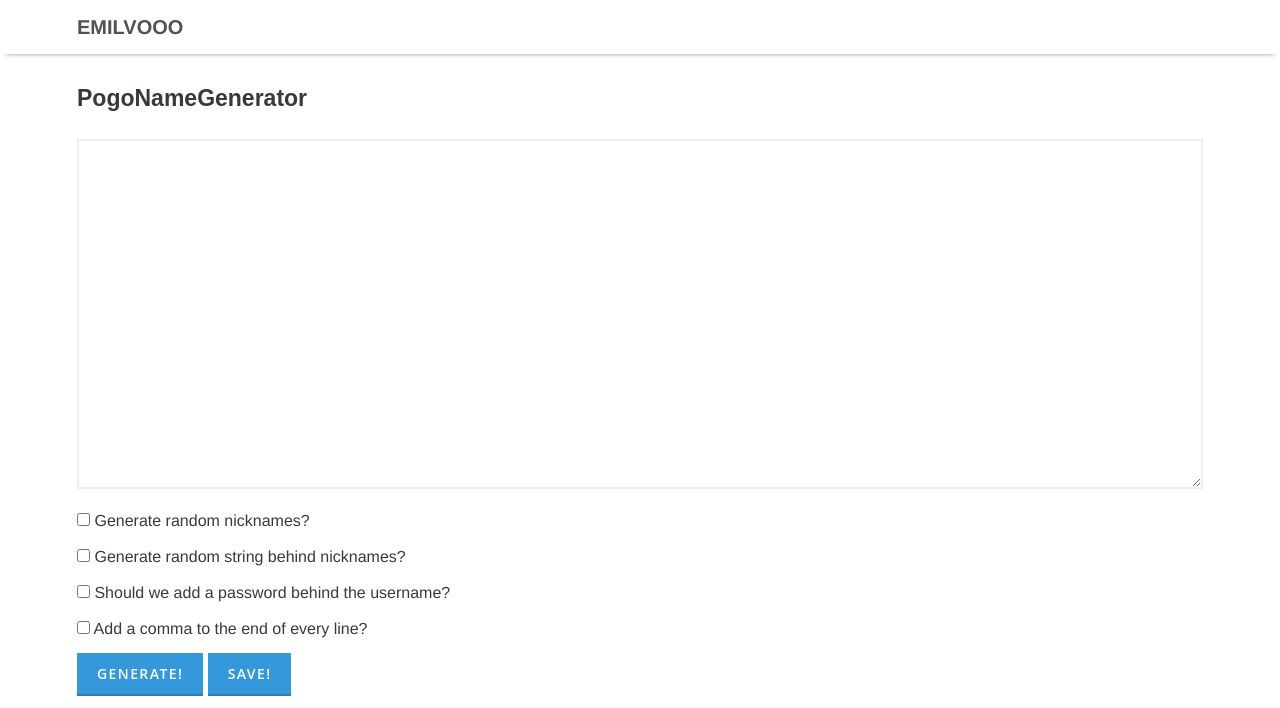
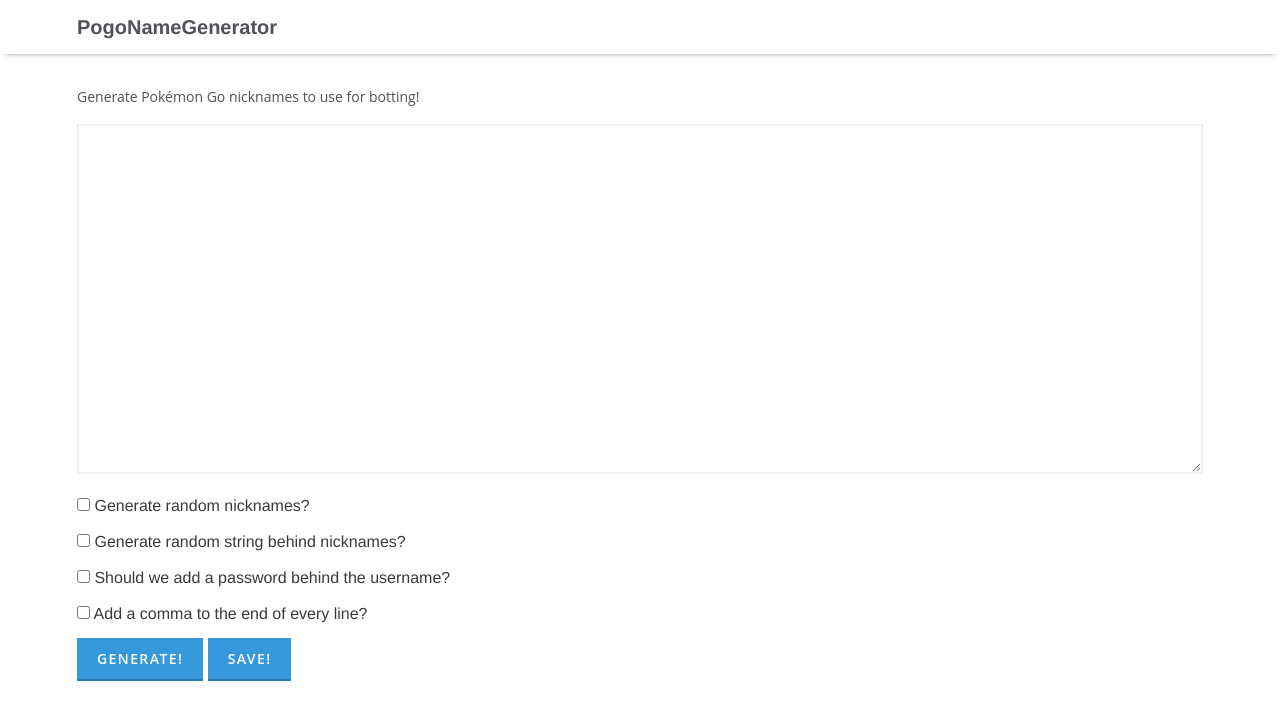
Before and after one commit to Emilvooo/pogoNameGenerator, a PHP site: page / in a window 1280 px wide. Shown: the top 708 px of the page. Run offline with PHP 8.4, Linux system fonts and the light colour scheme; some libraries are stand-ins or nearby versions; some web fonts are replaced.

Commit message:
- Minor text changes

```diff
--- a/index.php
+++ b/index.php
@@ -5,7 +5,7 @@
 <!DOCTYPE html>
 <html lang="en">
 <head>
-    <title>EMILVOOO || PogoNameGenerator</title>
+    <title>PogoNameGenerator</title>
     <meta charset="utf-8">
     <meta name="viewport" content="width=device-width, initial-scale=1">
     <link rel="stylesheet" href="css/style.css">
@@ -15,9 +15,9 @@
     <nav class="navbar navbar-inverse marg-bot">
         <div class="container">
             <button class="navbar-toggler hidden-sm-up" type="button" data-toggle="collapse" data-target="#exCollapsingNavbar2">&#9776;</button>
-            <a class="hidden-sm-up menu" href="/">EMILVOOO</a>
+            <a class="hidden-sm-up menu" href="/">PogoNameGenerator</a>
             <div class="collapse navbar-toggleable-xs" id="exCollapsingNavbar2">
-                <a class="navbar-brand hidden-xs-down" href="/"><b>EMILVOOO</b></a>
+                <a class="navbar-brand hidden-xs-down" href="/"><b>PogoNameGenerator</b></a>
                 <ul class="nav navbar-nav">
                     <!--<li class="nav-item"><a href="/test/test">Home</a></li>-->
                 </ul>
@@ -25,7 +25,7 @@
         </div>
     </nav>
     <div class="container">
-        <h4 class="panel-title-heading">PogoNameGenerator</h4>
+        <p>Generate Pokémon Go nicknames to use for botting!</p>
         <form method="post">
             <div class="form-group">
                 <textarea class="form-control" id="textarea-name" name="name" style="height: 350px;">
```
